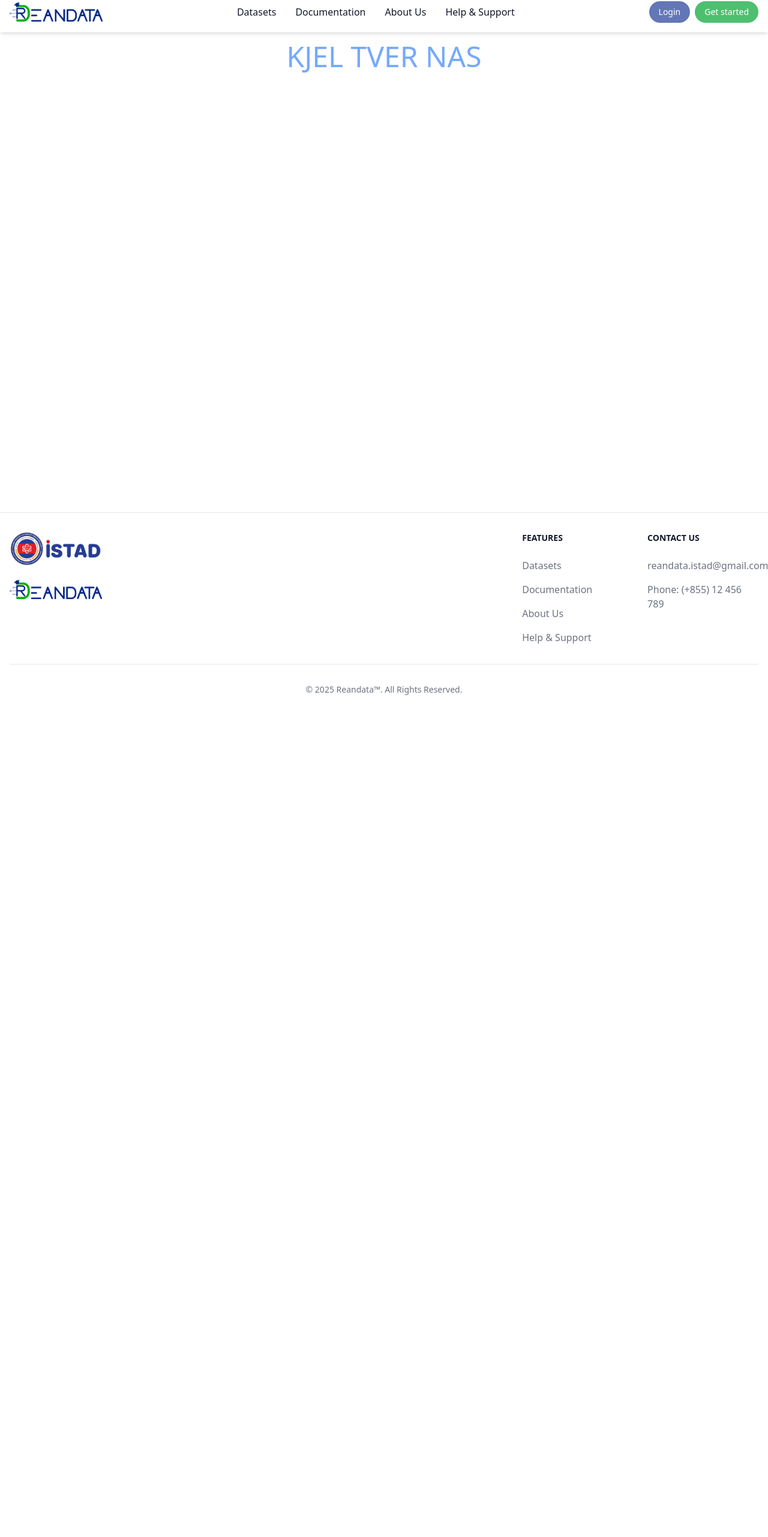
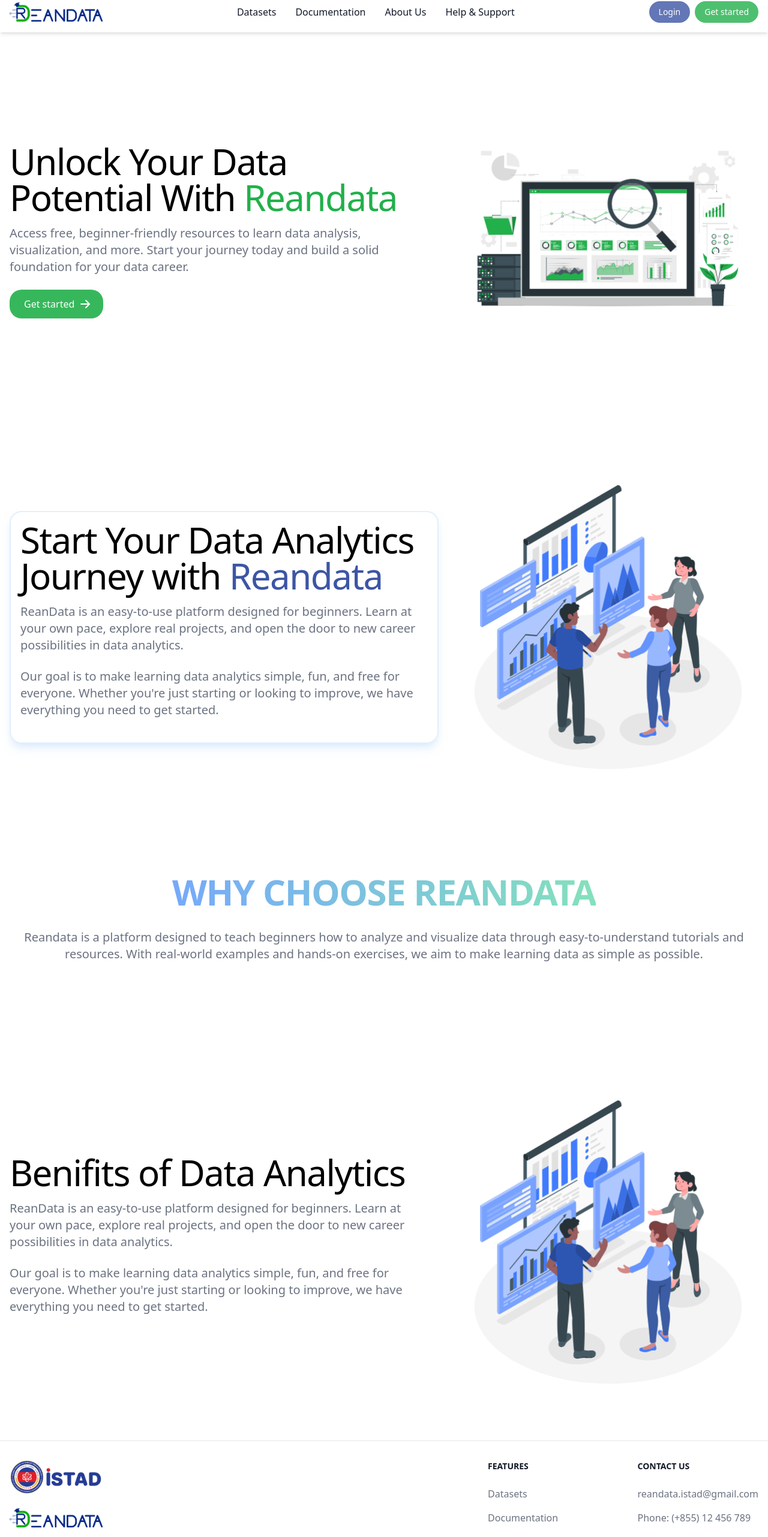
Before and after one commit to SokhengRan987/Final-Project-ReanData-G4-, a React (Vite) app: page / in a window 1280 px wide. Shown: the part 14-2577 px from the top of the page at 60% size. Before the commit the page ends 1206 px from the top, so only its background shows below. Built offline with nearby package versions, Linux system fonts and the light colour scheme.

Commit message:
Factor: Nearly finish landing page

```diff
--- a/src/App.jsx
+++ b/src/App.jsx
@@ -6,32 +6,140 @@
 import Navbar from "./components/NavbarComponent";
 import Footer from "./components/Footer";
 import NavbarComponent from "./components/NavbarComponent";
+import heroSection from "../src/img/hero-section-gif.gif";
+import startYourJourny from "../src/img/start-your-journy.gif";
 
 function App() {
   const [count, setCount] = useState(0);
-  // useEffect(() => {
-  //   const handleWheel = (event) => {
-  //     if (event.ctrlKey) return; // Allow zooming with Ctrl + Scroll
-
-  //     event.preventDefault();
-  //     window.scrollBy({
-  //       top: event.deltaY > 0 ? 250 : -250, // Faster scrolling
-  //       behavior: "smooth",
-  //     });
-  //   };
-
-  //   window.addEventListener("wheel", handleWheel, { passive: false });
-
-  //   return () => window.removeEventListener("wheel", handleWheel);
-  // }, []);
-
   return (
     <>
       <NavbarComponent />
       <main className="pt[60px]">
-        <h1 className="text-5xl text-blue-400 text-center py-4 uppercase rounded-lg h-screen">
-          Kjel tver nas
-        </h1>
+        {/* Hero Section */}
+        <section className="px-4 py-12 md:py-16 lg:py-20">
+          <div className="grid max-w-screen-xl mx-auto lg:grid-cols-12 gap-8 items-center">
+            {/* Left Content */}
+            <div className="lg:col-span-7 text-center lg:text-left">
+              <h2 className="max-w-2xl mb-4 text-3xl sm:text-4xl md:text-5xl xl:text-6xl font-medium tracking-tight dark:text-white">
+                Unlock Your Data Potential With {" "}
+                <span className="text-[#22B04B]">Reandata</span>
+              </h2>
+              <p className="max-w-2xl mb-6 text-gray-500 leading-relaxed md:text-lg lg:text-xl dark:text-gray-400">
+                Access free, beginner-friendly resources to learn data analysis,
+                visualization, and more. Start your journey today and build a
+                solid foundation for your data career.
+              </p>
+              {/* CTA Buttons */}
+              <div className="flex flex-col sm:flex-row justify-center lg:justify-start">
+                <a
+                  href="#"
+                  className="inline-flex items-center justify-center px-6 py-3 text-base font-medium text-white rounded-[20px] bg-[#22B04B] opacity-90 hover:opacity-100 hover:scale-105 transition-all duration-300 ease-in-out"
+                >
+                  Get started
+                  <svg
+                    className="w-5 h-5 ml-2 -mr-1"
+                    fill="currentColor"
+                    viewBox="0 0 20 20"
+                  >
+                    <path
+                      fillRule="evenodd"
+                      d="M10.293 3.293a1 1 0 011.414 0l6 6a1 1 0 010 1.414l-6 6a1 1 0 01-1.414-1.414L14.586 11H3a1 1 0 110-2h11.586l-4.293-4.293a1 1 0 010-1.414z"
+                      clipRule="evenodd"
+                    />
+                  </svg>
+                </a>
+              </div>
+            </div>
+
+            {/* Right Image */}
+            <div className="lg:col-span-5 flex justify-center lg:justify-end">
+              <img
+                src={heroSection}
+                alt="Hero Image"
+                className="w-full max-w-md sm:max-w-lg lg:max-w-xl h-auto hover:scale-[1.03] hover:cursor-pointer transition-all duration-150 ease-in-out"
+              />
+            </div>
+          </div>
+        </section>
+
+        {/* Start Your Data Analytics Journey with ReanData */}
+        <section className="px-4 py-12 md:py-16 lg:py-20">
+          <div className="max-w-screen-xl mx-auto lg:grid lg:grid-cols-12 gap-8 items-center">
+            {/* Left Content */}
+            <div className="lg:col-span-7 text-center lg:text-left border-2 border-blue-100 shadow-lg shadow-blue-200/50 p-4 rounded-[20px]">
+              <h2 className="max-w-2xl mb-4 text-3xl sm:text-4xl md:text-5xl xl:text-6xl font-medium tracking-tight dark:text-white">
+                Start Your Data Analytics Journey with {" "}
+                <span className="text-[#3C55A5]">Reandata</span>
+              </h2>
+              <p className="max-w-2xl mb-6 text-gray-500 leading-relaxed md:text-lg lg:text-xl dark:text-gray-400">
+                ReanData is an easy-to-use platform designed for beginners.
+                Learn at your own pace, explore real projects, and open the door
+                to new career possibilities in data analytics.
+              </p>
+              <p className="max-w-2xl mb-6 text-gray-500 leading-relaxed md:text-lg lg:text-xl dark:text-gray-400">
+                Our goal is to make learning data analytics simple, fun, and
+                free for everyone. Whether you're just starting or looking to
+                improve, we have everything you need to get started.
+              </p>
+            </div>
+            {/* Right Image (Top on small screens) */}
+            <div className="lg:col-span-5 flex justify-center">
+              <img
+                src={startYourJourny}
+                alt="Start Your Data Analytics Journey"
+                className="w-full max-w-md sm:max-w-lg lg:max-w-xl h-auto hover:scale-[1.03] hover:cursor-pointer transition-all duration-150 ease-in-out"
+              />
+            </div>
+          </div>
+        </section>
+
+        {/* Why Choose Reandata */}
+        <section className="mb-8 px-4 py-12 md:py-16 lg:py-20 dark:bg-gray-900">
+          <div className="max-w-screen-2xl mx-auto text-center flex flex-col items-center justify-center">
+            {/* Heading */}
+            <div className="relative inline-block">
+              <h2 className="mb-8 text-3xl uppercase sm:text-4xl md:text-5xl xl:text-6xl font-bold tracking-tight bg-gradient-to-r from-blue-400 to-green-300 bg-clip-text text-transparent dark:text-white">
+                Why choose reandata
+              </h2>
+            </div>
+            <p className="max-w-screen-xl mb-6 mx-auto text-center text-gray-500 leading-relaxed md:text-lg lg:text-xl dark:text-gray-400">
+              Reandata is a platform designed to teach beginners how to analyze
+              and visualize data through easy-to-understand tutorials and
+              resources. With real-world examples and hands-on exercises, we aim
+              to make learning data as simple as possible.
+            </p>
+          </div>
+        </section>
+
+        {/* Benifits of Data Analytics */}
+        <section className="px-4 py-12 md:py-16 lg:py-20">
+          <div className="max-w-screen-xl mx-auto lg:grid lg:grid-cols-12 gap-8 items-center">
+            {/* Left Content */}
+            <div className="lg:col-span-7 text-center lg:text-left">
+              <h2 className="max-w-2xl mb-4 text-3xl sm:text-4xl md:text-5xl xl:text-6xl font-medium tracking-tight dark:text-white">
+                Benifits of Data Analytics
+              </h2>
+              <p className="max-w-2xl mb-6 text-gray-500 leading-relaxed md:text-lg lg:text-xl dark:text-gray-400">
+                ReanData is an easy-to-use platform designed for beginners.
+                Learn at your own pace, explore real projects, and open the door
+                to new career possibilities in data analytics.
+              </p>
+              <p className="max-w-2xl mb-6 text-gray-500 leading-relaxed md:text-lg lg:text-xl dark:text-gray-400">
+                Our goal is to make learning data analytics simple, fun, and
+                free for everyone. Whether you're just starting or looking to
+                improve, we have everything you need to get started.
+              </p>
+            </div>
+            {/* Right Image (Top on small screens) */}
+            <div className="lg:col-span-5 flex justify-center">
+              <img
+                src={startYourJourny}
+                alt="Start Your Data Analytics Journey"
+                className="w-full max-w-md sm:max-w-lg lg:max-w-xl h-auto hover:scale-[1.03] hover:cursor-pointer transition-all duration-150 ease-in-out"
+              />
+            </div>
+          </div>
+        </section>
       </main>
       <Footer />
     </>
--- a/src/components/Footer.jsx
+++ b/src/components/Footer.jsx
@@ -6,60 +6,72 @@
   return (
     <div>
       <hr />
-      <footer class="bg-white dark:bg-gray-900 shadow-md">
-        <div class="mx-auto w-full max-w-screen-xl p-4 py-6 lg:py-8">
-          <div class="md:flex md:justify-center gap-[700px]">
-            <div class="mb-6 md:mb-0">
-              <a href="https://www.cstad.edu.kh/" target="_blank" class="flex items-center mb-6">
-                <img src={istadlogo} class="h-14 me-3" alt="Istad Logo" />
+      <footer className="bg-white dark:bg-gray-900 shadow-md">
+        <div className="mx-auto w-full max-w-screen-xl p-4 py-6 lg:py-8">
+          {/* Flex container for logo and links */}
+          <div className="md:flex md:justify-between md:items-start">
+            {/* Logo section */}
+            <div className="mb-6 md:mb-0 flex flex-col items-center md:items-start">
+              <a
+                href="https://www.cstad.edu.kh/"
+                target="_blank"
+                rel="noopener noreferrer"
+                className="flex items-center mb-6"
+              >
+                <img src={istadlogo} className="h-14 me-3" alt="Istad Logo" />
               </a>
-              <a href="#" class="flex items-center">
-                <img src={reandatalogo} class="h-8 me-3" alt="Reandata Logo" />
+              <a href="#" className="flex items-center">
+                <img src={reandatalogo} className="h-8 me-3" alt="Reandata Logo" />
               </a>
             </div>
-            <div class="grid grid-cols-1 gap-8 sm:gap-6 sm:grid-cols-2">
+
+            {/* Grid container for Features and Contact Us */}
+            <div className="grid grid-cols-1 sm:grid-cols-2 gap-8 sm:gap-12">
+              {/* Features section */}
               <div>
-                <h2 class="mb-6 text-sm font-semibold text-gray-900 uppercase dark:text-white">
+                <h2 className="mb-6 text-sm font-semibold text-gray-900 uppercase dark:text-white">
                   Features
                 </h2>
-                <ul class="text-gray-500 dark:text-gray-400 font-medium">
-                  <li class="mb-4">
-                    <a href="#" class="hover:underline">
+                <ul className="text-gray-500 dark:text-gray-400 font-medium">
+                  <li className="mb-4">
+                    <a href="#" className="hover:underline">
                       Datasets
                     </a>
                   </li>
                   <li className="mb-4">
-                    <a href="#" class="hover:underline">
+                    <a href="#" className="hover:underline">
                       Documentation
                     </a>
                   </li>
                   <li className="mb-4">
-                    <a href="#" class="hover:underline">
+                    <a href="#" className="hover:underline">
                       About Us
                     </a>
                   </li>
-                  <li mb-4>
-                    <a href="#" class="hover:underline">
+                  <li className="mb-4">
+                    <a href="#" className="hover:underline">
                       Help & Support
                     </a>
                   </li>
                 </ul>
               </div>
+
+              {/* Contact Us section */}
               <div>
-                <h2 class="mb-6 text-sm font-semibold text-gray-900 uppercase dark:text-white">
+                <h2 className="mb-6 text-sm font-semibold text-gray-900 uppercase dark:text-white">
                   Contact Us
                 </h2>
-                <ul class="text-gray-500 dark:text-gray-400 font-medium">
-                  <li class="mb-4">
+                <ul className="text-gray-500 dark:text-gray-400 font-medium">
+                  <li className="mb-4">
                     <a
                       href="mailto:reandata.istad@gmail.com"
-                      class="hover:underline"
+                      className="hover:underline"
                     >
                       reandata.istad@gmail.com
                     </a>
                   </li>
                   <li>
-                    <a href="tel:+8551234567" class="hover:underline">
+                    <a href="tel:+8551234567" className="hover:underline">
                       Phone: (+855) 12 456 789
                     </a>
                   </li>
@@ -67,11 +79,15 @@
               </div>
             </div>
           </div>
-          <hr class="my-6 border-gray-200 sm:mx-auto dark:border-gray-700 lg:my-8" />
-          <div class="sm:flex sm:items-center sm:justify-between">
-            <span class="text-sm text-gray-500 sm:text-center dark:text-gray-400 w-screen justify-center">
+
+          {/* Divider */}
+          <hr className="my-6 border-gray-200 sm:mx-auto dark:border-gray-700 lg:my-8" />
+
+          {/* Copyright section */}
+          <div className="sm:flex sm:items-center sm:justify-center">
+            <span className="text-sm text-gray-500 sm:text-center dark:text-gray-400">
               © 2025{" "}
-              <a href="#" class="hover:underline">
+              <a href="#" className="hover:underline">
                 Reandata™
               </a>
               . All Rights Reserved.
--- a/src/components/NavbarComponent.jsx
+++ b/src/components/NavbarComponent.jsx
@@ -1,10 +1,8 @@
 import React, { useState, useEffect } from "react";
 import logo from "../img/reandata.png";
-import { LeafyGreen } from "lucide-react";
 
 export default function NavbarComponent() {
   const [dropdownOpen, setDropdownOpen] = useState(false);
-
   const [scrollProgress, setScrollProgress] = useState(0);
 
   useEffect(() => {
@@ -28,6 +26,7 @@
         WebkitBackdropFilter: "blur(10px)",
       }}
     >
+      {/* Scroll Progress Bar */}
       <div
         className="absolute top-0 left-0 w-full h-1 transition-all duration-200"
         style={{
@@ -37,26 +36,29 @@
         }}
       ></div>
 
+      {/* Navbar Content */}
       <div className="max-w-screen-xl flex flex-wrap items-center justify-between mx-auto p-4">
         {/* Logo */}
-        <a href="#" className="flex items-center space-x-3 rtl:space-x-reverse">
+        <a href="/" className="flex items-center space-x-3 rtl:space-x-reverse">
           <img src={logo} alt="Reandata logo" className="h-8" />
         </a>
 
-        {/* Right-side Buttons */}
-        <div className="flex md:order-2 space-x-3 md:space-x-2 rtl:space-x-reverse">
+        {/* Right-side Buttons (Visible on larger screens) */}
+        <div className="hidden md:flex md:order-2 space-x-3 md:space-x-2 rtl:space-x-reverse">
           <button
             type="button"
-            className="text-white bg-[#3C55A5] opacity-80 hover:opacity-100 font-medium rounded-[20px] text-sm px-4 py-2"
+            className="text-white bg-[#3C55A5] opacity-80 hover:opacity-100 hover:scale-105 duration-300 transition-all ease-in-out font-medium rounded-[20px] text-sm px-4 py-2"
           >
             Login
           </button>
           <button
             type="button"
-            className="text-white bg-[#22B04B] opacity-80 hover:opacity-100 font-medium rounded-[20px] text-sm px-4 py-2"
+            className="text-white bg-[#22B04B] opacity-80 hover:opacity-100 hover:scale-105 duration-300 transition-all ease-in-out font-medium rounded-[20px] text-sm px-4 py-2"
           >
             Get started
           </button>
+        </div>
+
         {/* Mobile Menu Toggle Button */}
         <button
           onClick={() => setDropdownOpen((prev) => !prev)}
@@ -80,34 +82,12 @@
             />
           </svg>
         </button>
-        </div>
 
-        {/* Navigation Links */}
-        {/* <div
-          className={`w-full md:flex md:w-auto md:order-1 ${
-            dropdownOpen ? "block" : "hidden"
-          }`}
-          id="navbar-cta"
-        >
-          <ul className="flex flex-col font-medium p-4 md:p-0 mt-4 border rounded-lg bg-transparent md:flex-row md:space-x-8 md:border-0">
-            {["Datasets", "Documentation", "About Us", "Help & Support"].map(
-              (item) => (
-                <li key={item}>
-                  <a
-                    href="#"
-                    className="block py-2 px-3 md:p-0 text-gray-900 rounded-sm md:hover:text-blue-700"
-                  >
-                    {item}
-                  </a>
-                </li>
-              )
-            )}
-          </ul>
-        </div> */}
+        {/* Dropdown Menu */}
         <div
           className={`items-center justify-between w-full md:flex md:w-auto md:order-1 ${
             dropdownOpen ? "block" : "hidden"
-          }`}
+          } md:block`} // Always show on larger screens
           id="navbar-cta"
         >
           <ul className="flex flex-col font-medium p-4 md:p-0 mt-4 border rounded-lg md:space-x-8 rtl:space-x-reverse md:flex-row md:mt-0 md:border-0 dark:bg-gray-800 md:dark:bg-gray-900 dark:border-gray-700">
@@ -123,7 +103,7 @@
             <li>
               <a
                 href="#"
-                className="block py-2 px-3 md:p-0 text-gray-900 rounded-sm  md:hover:bg-transparent md:hover:text-blue-700 md:dark:hover:text-blue-500 dark:text-white dark:hover:bg-gray-700 dark:hover:text-white md:dark:hover:bg-transparent dark:border-gray-700"
+                className="block py-2 px-3 md:p-0 text-gray-900 rounded-sm md:hover:bg-transparent md:hover:text-blue-700 md:dark:hover:text-blue-500 dark:text-white dark:hover:bg-gray-700 dark:hover:text-white md:dark:hover:bg-transparent dark:border-gray-700"
               >
                 Documentation
               </a>
@@ -144,6 +124,22 @@
                 Help & Support
               </a>
             </li>
+
+            {/* Login and Get Started Buttons (Visible in dropdown on small screens) */}
+            <li className="md:hidden mt-4">
+              <button
+                type="button"
+                className="w-full text-white bg-[#3C55A5] opacity-80 hover:opacity-100 hover:scale-105 duration-300 transition-all ease-in-out font-medium rounded-[20px] text-sm px-4 py-2 mb-2"
+              >
+                Login
+              </button>
+              <button
+                type="button"
+                className="w-full text-white bg-[#22B04B] opacity-80 hover:opacity-100 hover:scale-105 duration-300 transition-all ease-in-out font-medium rounded-[20px] text-sm px-4 py-2"
+              >
+                Get started
+              </button>
+            </li>
           </ul>
         </div>
       </div>
```
Also changed, not shown: src/pages/About.jsx (+7 -4 lines), tailwind.config.js (+25 -1 lines), src/App.css (line endings or trailing spaces), src/img/hero-section-gif.gif (added), src/img/start-your-journy.gif (added). Lines whose indentation alone changed are shown as unchanged.
